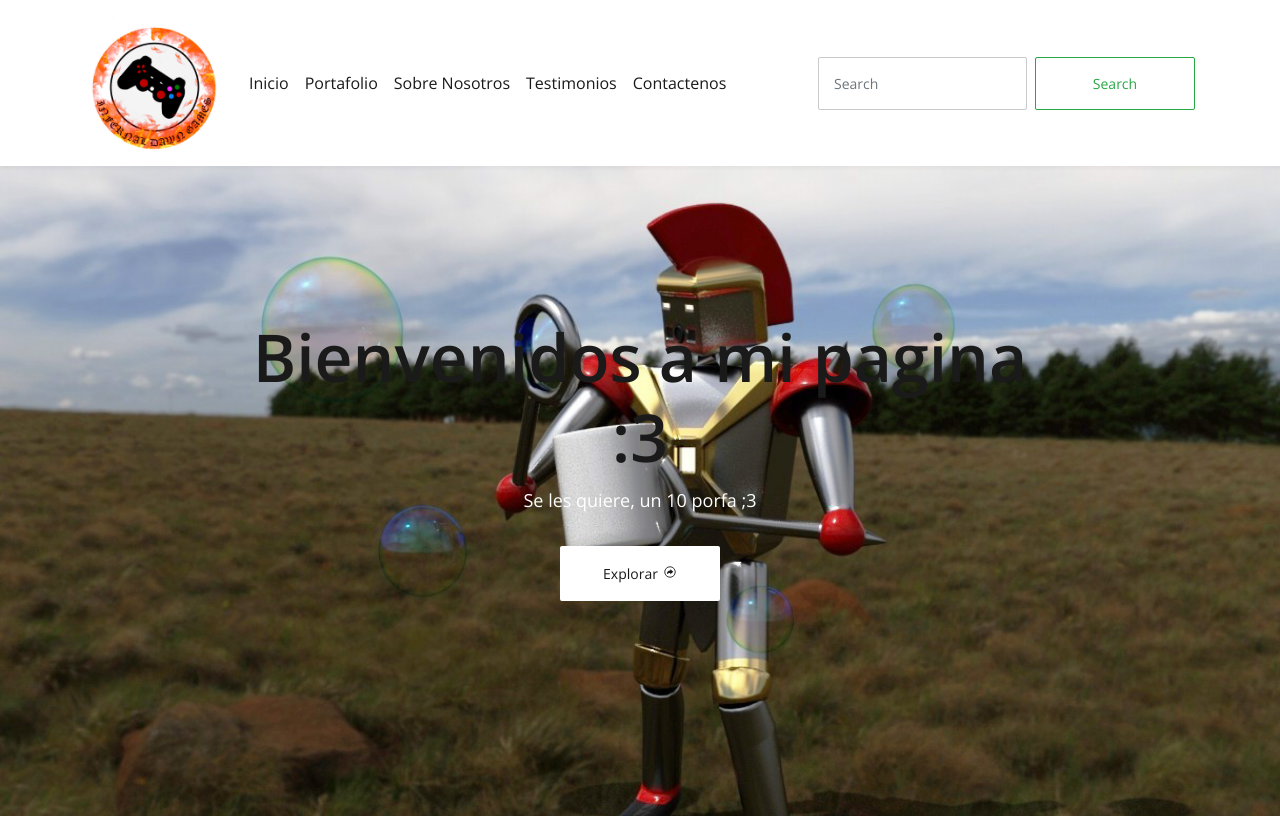
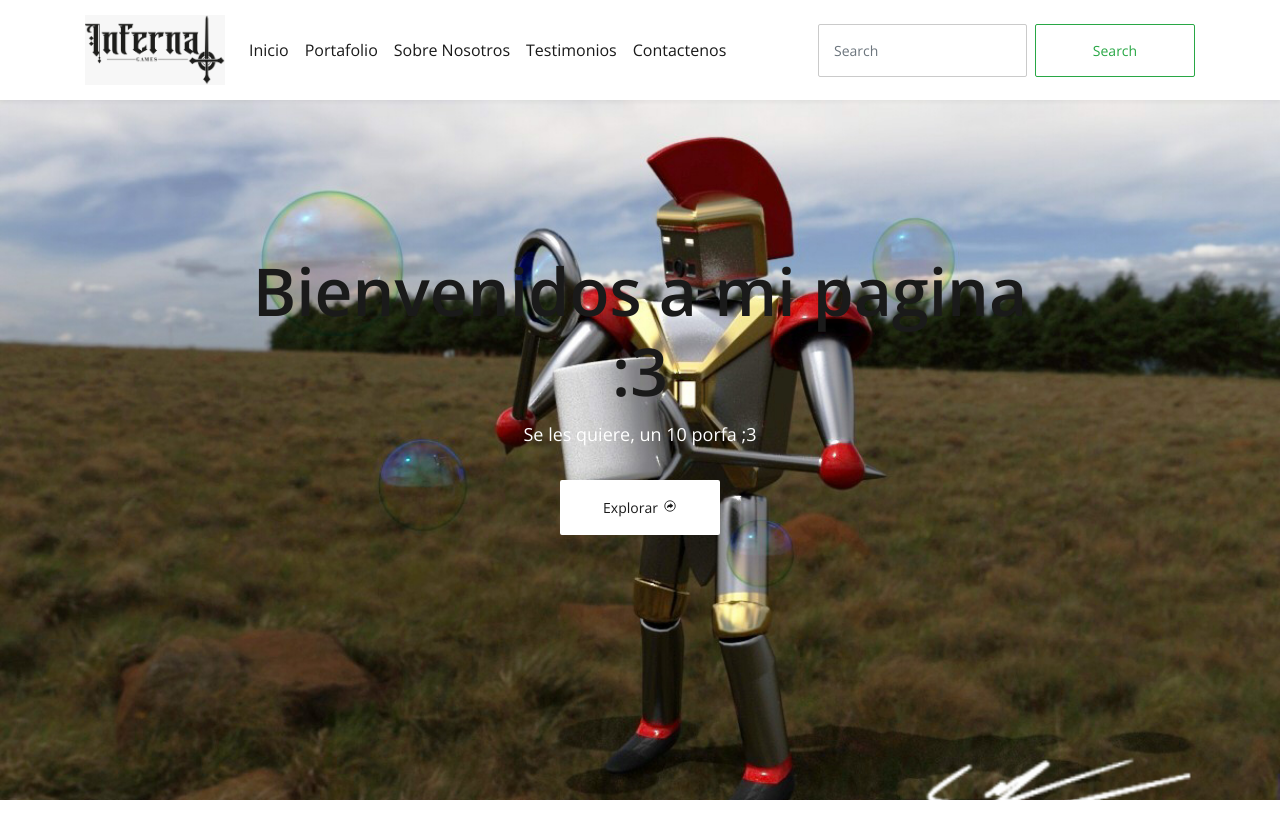
Before and after one commit to Tomasito0012/05, a plain HTML site: page index.html in a window 1280 px wide. Shown: the top 816 px of the page. Drawn offline with nearby package versions, Linux system fonts and the light colour scheme.

Commit message:
Update index.html

```diff
--- a/index.html
+++ b/index.html
@@ -29,7 +29,7 @@
   <body>
     <nav class="navbar navbar-expand-lg">
       <div class="container">
-  <a class="navbar-brand" href="#"><img src="images/logo-color.jpeg" class="logo-brand" alt="logo"></a>
+  <a class="navbar-brand" href="#"><img src="images/logo-color.jpg" class="logo-brand" alt="logo"></a>
   <button class="navbar-toggler" type="button" data-toggle="collapse" data-target="#navbarSupportedContent" aria-controls="navbarSupportedContent" aria-expanded="false" aria-label="Toggle navigation">
     <ion-icon name="grid-outline"></ion-icon>
   </button>
```
